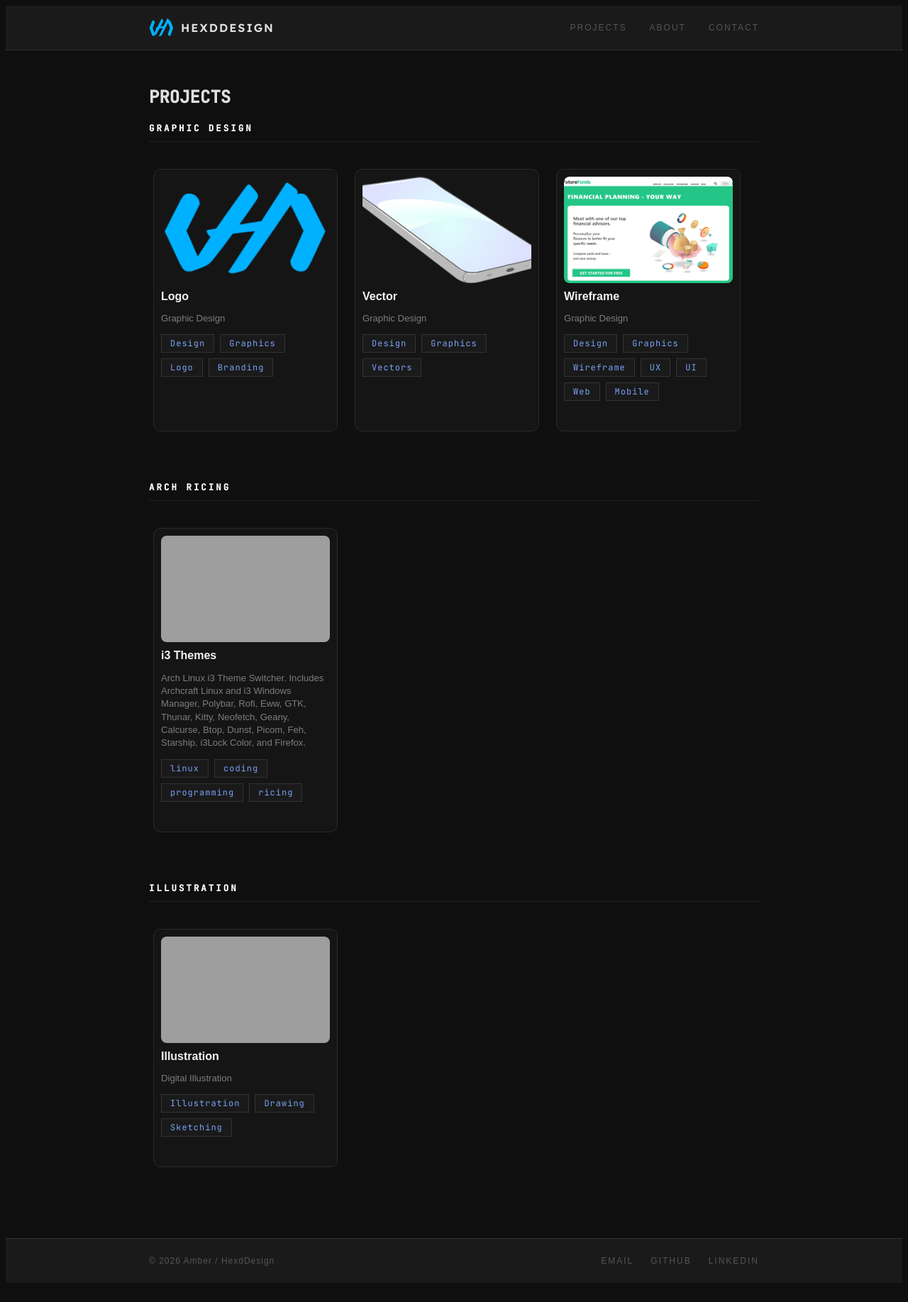
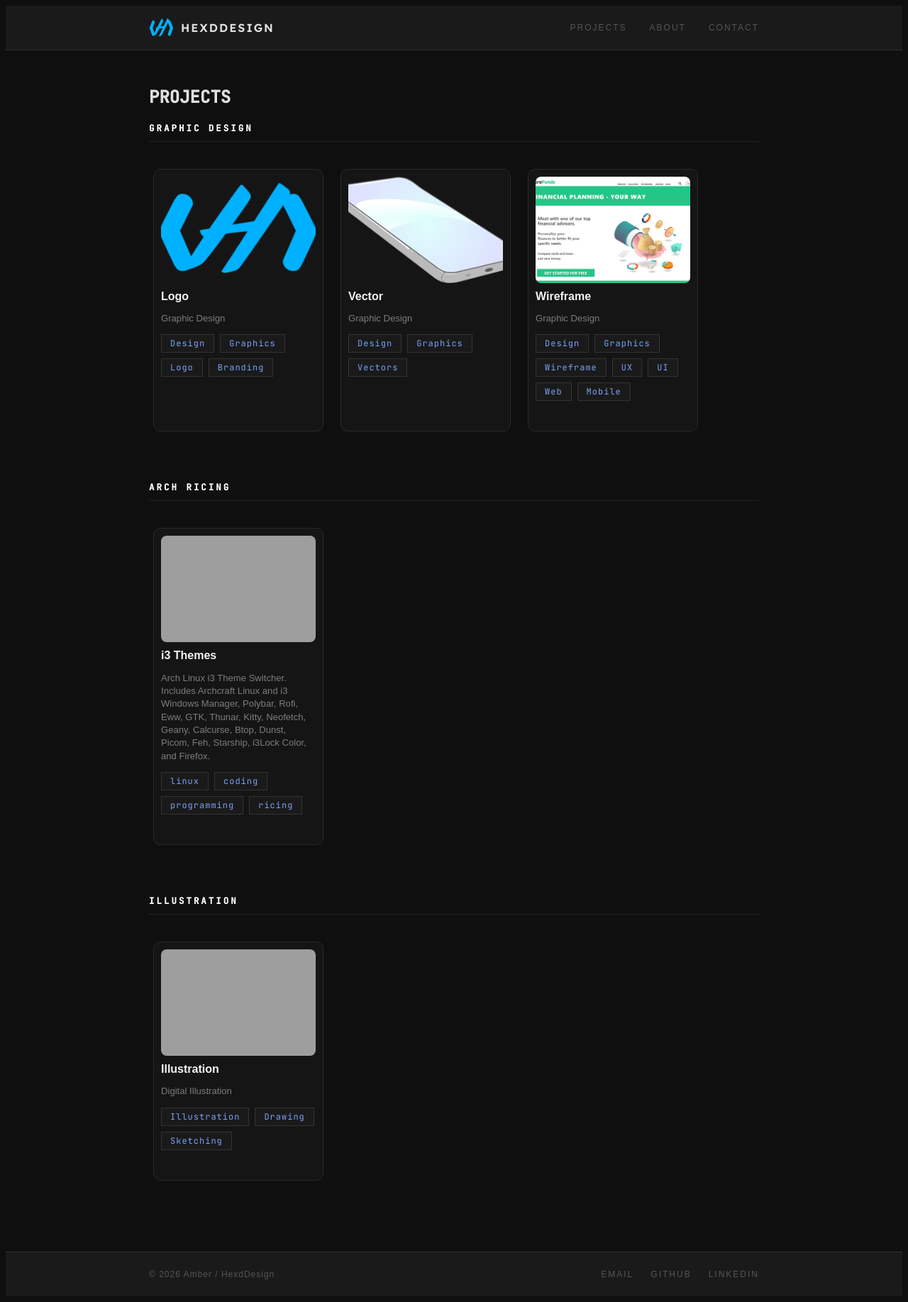
Before and after one commit to HexdDesign/hexddesign.github.io, a Jekyll site: the page built from projects.markdown, in a window 1280 px wide. Shown: the whole page at 71% size. Built offline with Jekyll 4.4.1, drawn with Linux system fonts in a browser that asks for light colours; some web fonts are replaced; grey boxes are pictures that could not be loaded.

Commit message:
Adjust project card width from 260px to 240px

```diff
--- a/assets/main.scss
+++ b/assets/main.scss
@@ -273,7 +273,7 @@ h1.post-title, h1.post-header {
 
 // ─── Project Cards ──────────────────────────────────────────────────────────────
 .project-card {
-  flex: 0 0 260px;
+  flex: 0 0 240px;
   position: relative;
   scroll-snap-align: start;
 
```
